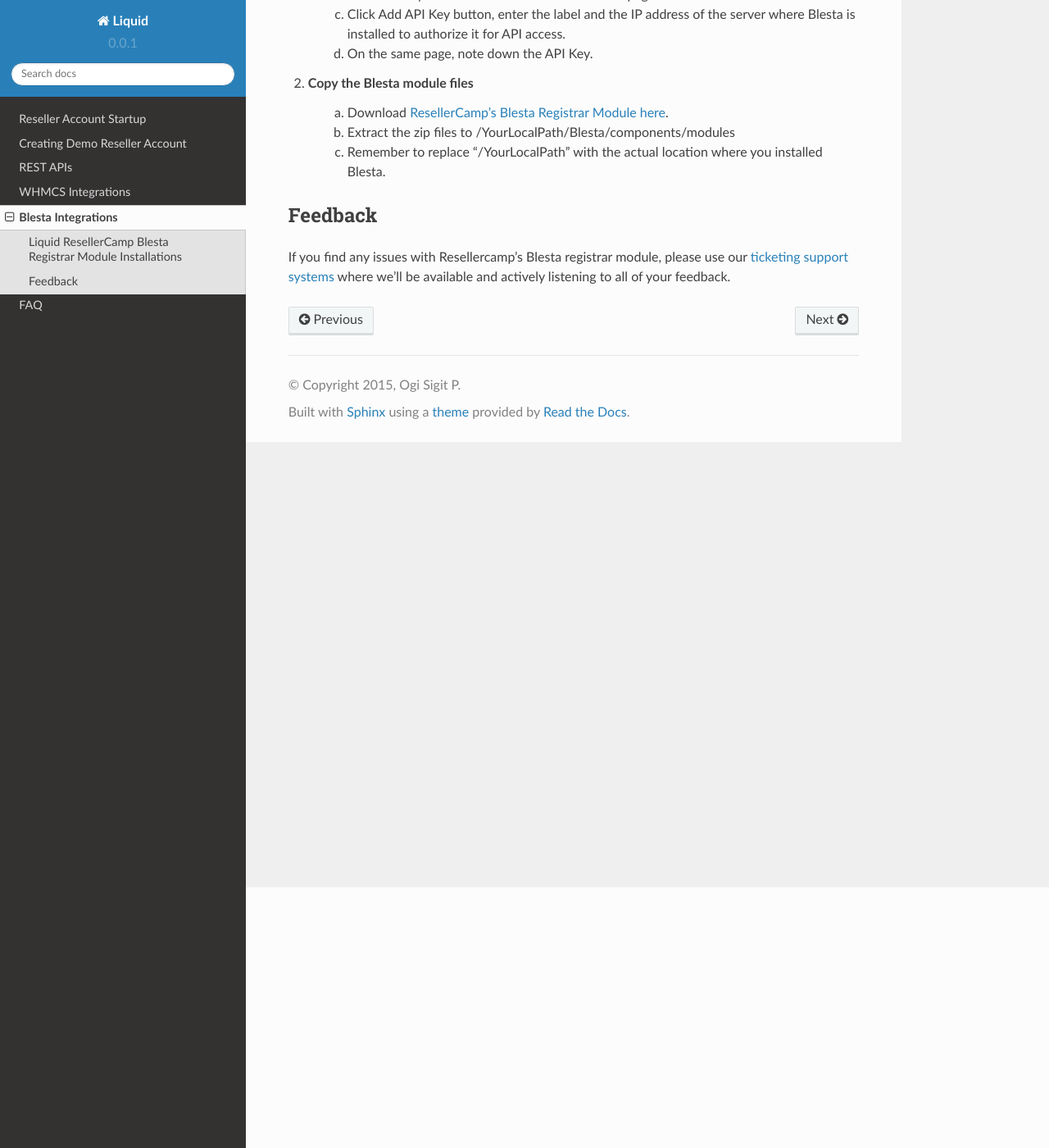
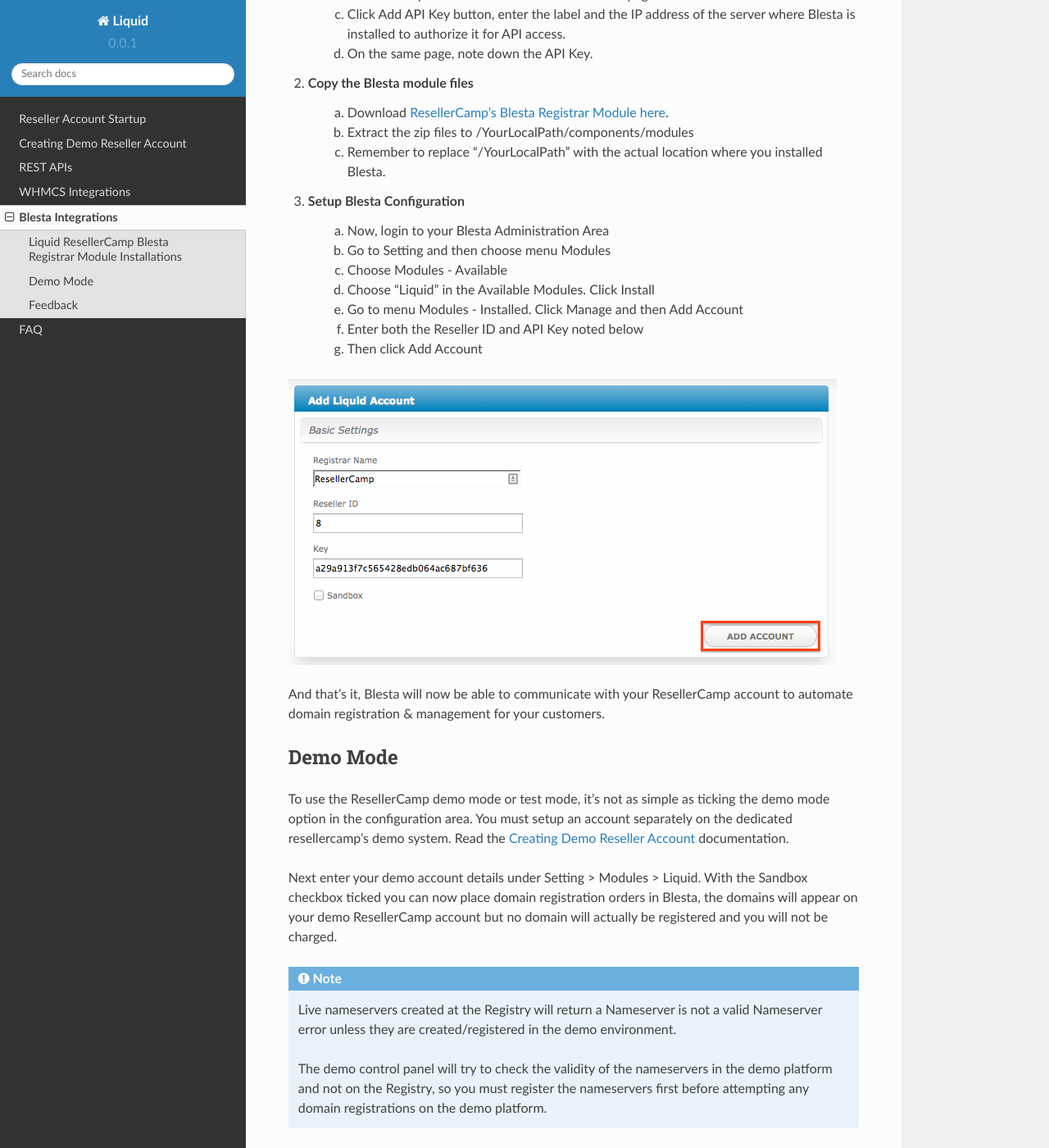
Before and after one commit to liquidregistrar/liquid-docs, a Sphinx documentation site: the page built from docs/source/blesta.rst, in a window 1280 px wide and 1400 px high, scrolled down 318 px. Shown: the whole window at 82% size. Built offline with Sphinx 7.4.7 and the Read the Docs theme 2.0.0, drawn with Linux system fonts in a browser that asks for light colours.

Commit message:
melengkapi Blesta Integrations Docs

```diff
--- a/docs/source/blesta.rst
+++ b/docs/source/blesta.rst
@@ -13,8 +13,32 @@
 	d. On the same page, note down the API Key.
 2. Copy the Blesta module files
 	a. Download `ResellerCamp’s Blesta Registrar Module here <https://github.com/liquidregistrar/liquid-blesta/archive/master.zip>`_.
-	b. Extract the zip files to /YourLocalPath/Blesta/components/modules
+	b. Extract the zip files to /YourLocalPath/components/modules
 	c. Remember to replace “/YourLocalPath” with the actual location where you installed Blesta.
+3. Setup Blesta Configuration
+	a. Now, login to your Blesta Administration Area
+	b. Go to Setting and then choose menu Modules
+	c. Choose Modules - Available
+	d. Choose "Liquid" in the Available Modules. Click Install
+	e. Go to menu Modules - Installed. Click Manage and then Add Account
+	f. Enter both the Reseller ID and API Key noted below
+	g. Then click Add Account
+
+.. image:: resellercamp-blesta.png
+
+And that's it, Blesta will now be able to communicate with your ResellerCamp account to automate domain registration & management for your customers.
+
+Demo Mode
+----------
+To use the ResellerCamp demo mode or test mode, it's not as simple as ticking the demo mode option in the configuration area. You must setup an account separately on the dedicated resellercamp’s demo system. Read the :ref:`demoaccount-label` documentation.
+
+Next enter your demo account details under Setting > Modules > Liquid. With the Sandbox checkbox ticked you can now place domain registration orders in Blesta, the domains will appear on your demo ResellerCamp account but no domain will actually be registered and you will not be charged.
+
+.. note::
+	Live nameservers created at the Registry will return a Nameserver is not a valid Nameserver error unless they are created/registered in the demo environment.
+
+
+	The demo control panel will try to check the validity of the nameservers in the demo platform and not on the Registry, so you must register the nameservers first before attempting any domain registrations on the demo platform.
 
 
 Feedback
```
Also changed, not shown: docs/source/resellercamp-blesta.png (added).
